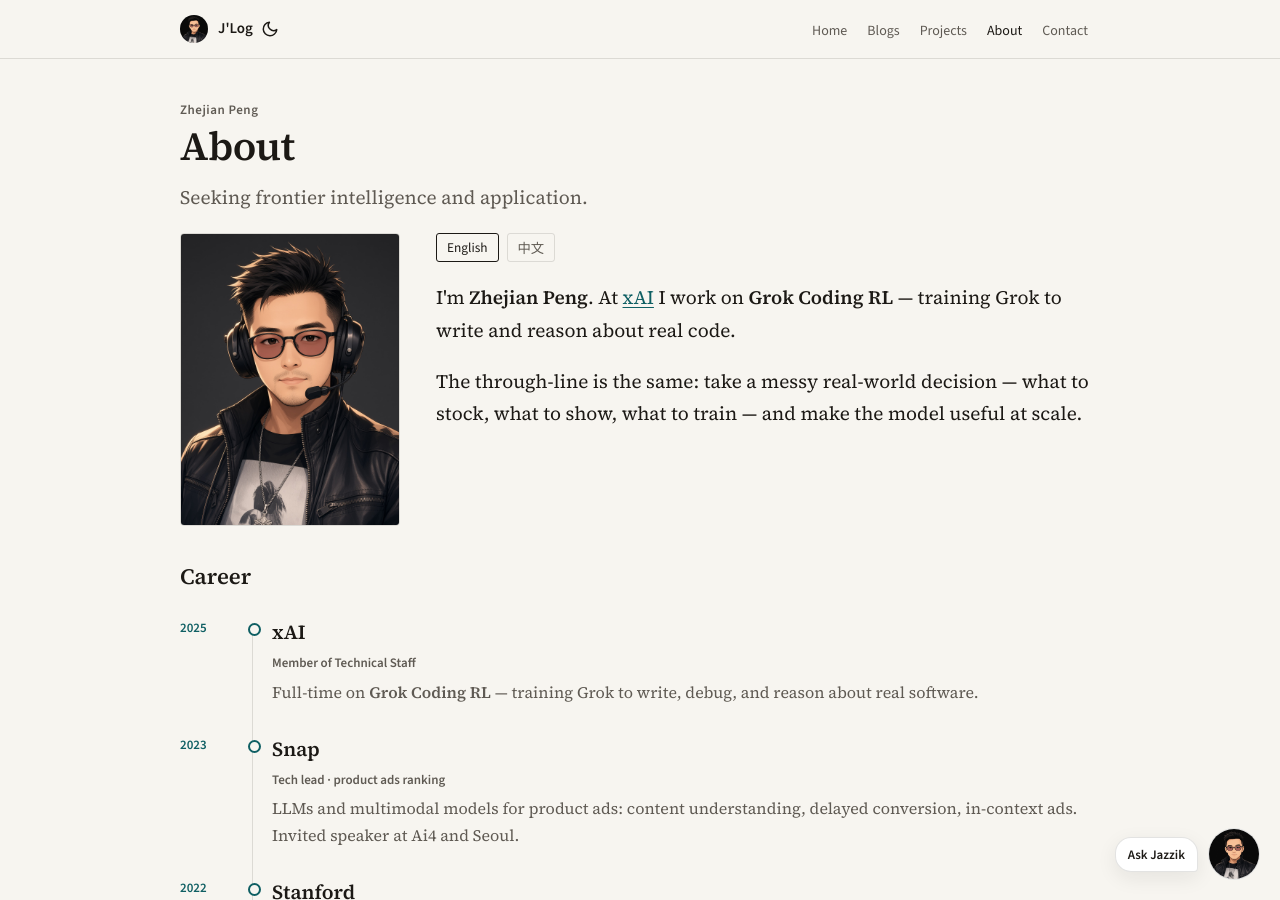
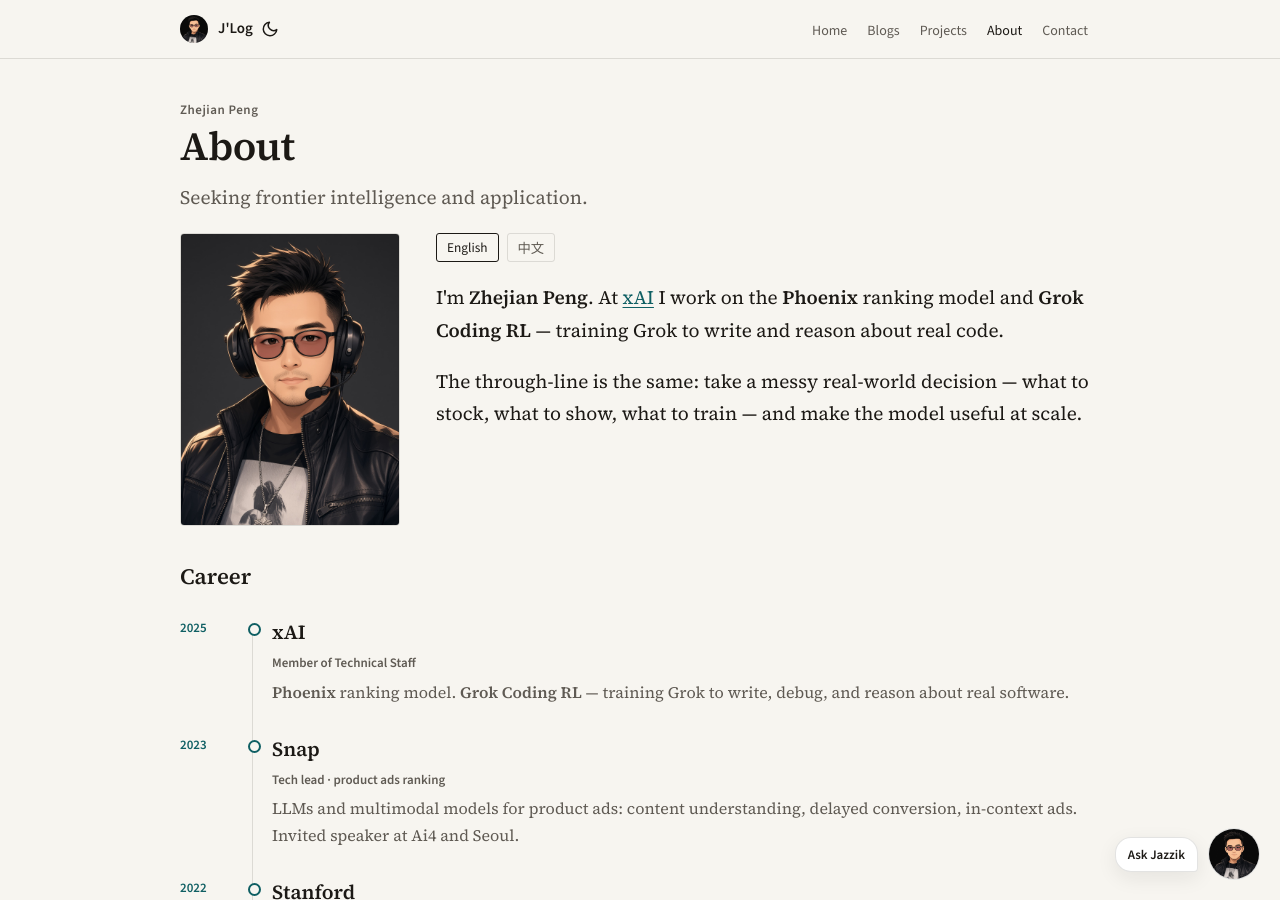
Before and after one commit to jazzikp/jazzikp.github.io, a Jekyll site: the page built from about.html, in a window 1280 px wide and 900 px high. Built offline with Jekyll 4.4.1, drawn with Linux system fonts in a browser that asks for light colours.

Commit message:
Mention Phoenix ranking alongside Coding RL at xAI

```diff
--- a/about.html
+++ b/about.html
@@ -15,12 +15,12 @@
         </div>
 
         <div data-lang-panel="en">
-            <p>I'm <strong>Zhejian Peng</strong>. At <a href="https://x.ai/">xAI</a> I work on <strong>Grok Coding RL</strong> — training Grok to write and reason about real code.</p>
+            <p>I'm <strong>Zhejian Peng</strong>. At <a href="https://x.ai/">xAI</a> I work on the <strong>Phoenix</strong> ranking model and <strong>Grok Coding RL</strong> — training Grok to write and reason about real code.</p>
             <p>The through-line is the same: take a messy real-world decision — what to stock, what to show, what to train — and make the model useful at scale.</p>
         </div>
 
         <div data-lang-panel="zh" hidden>
-            <p>我是<strong>Zhejian Peng</strong>。在 <a href="https://x.ai/">xAI</a> 做 <strong>Grok Coding RL</strong>，训练 Grok 写代码、理解真实软件。</p>
+            <p>我是<strong>Zhejian Peng</strong>。在 <a href="https://x.ai/">xAI</a> 做 <strong>Phoenix</strong> 排序模型和 <strong>Grok Coding RL</strong>，训练 Grok 写代码、理解真实软件。</p>
             <p>一条线贯穿下来：把现实里难决策的问题 —— 补什么货、推什么内容、怎么训练 —— 做成能上线的模型。</p>
         </div>
     </div>
@@ -34,7 +34,7 @@
                 <time>2025</time>
                 <div>
                     <h3>xAI <span>Member of Technical Staff</span></h3>
-                    <p>Full-time on <strong>Grok Coding RL</strong> — training Grok to write, debug, and reason about real software.</p>
+                    <p><strong>Phoenix</strong> ranking model. <strong>Grok Coding RL</strong> — training Grok to write, debug, and reason about real software.</p>
                 </div>
             </li>
             <li class="career-item">
@@ -87,7 +87,7 @@
                 <time>2025</time>
                 <div>
                     <h3>xAI <span>Member of Technical Staff</span></h3>
-                    <p>全职做 <strong>Grok Coding RL</strong>，让 Grok 更能写代码、调试、理解真实软件。</p>
+                    <p><strong>Phoenix</strong> 排序模型。<strong>Grok Coding RL</strong>，让 Grok 更能写代码、调试、理解真实软件。</p>
                 </div>
             </li>
             <li class="career-item">
--- a/index.html
+++ b/index.html
@@ -9,7 +9,7 @@
             <p class="motto">“Extend the light of consciousness to the stars.” <cite>— Elon Musk</cite></p>
             <p class="lede">
                 Writing on ranking, recommendation, and coding RL.
-                At xAI I work on Grok Coding RL.
+                At xAI I work on the Phoenix ranking model and Grok Coding RL.
             </p>
             <div class="actions">
                 <a class="btn ghost" href="{{ site.baseurl }}/about/">About</a>
@@ -37,7 +37,7 @@
         </div>
         <div class="meta-card">
             <strong>2025 · xAI</strong>
-            <p>Grok Coding RL</p>
+            <p>Phoenix ranking. Grok Coding RL.</p>
         </div>
     </section>
 
--- a/workers/resume.js
+++ b/workers/resume.js
@@ -5,7 +5,8 @@
 
 ## Experience
 xAI — Member of Technical Staff (2025–present)
-- Full-time on Grok Coding RL: training Grok to write, debug, and reason about real software.
+- Phoenix ranking model.
+- Grok Coding RL: training Grok to write, debug, and reason about real software.
 
 Snap — Machine Learning Engineer, tech lead, product ads ranking (2023–2025)
 - LLM synthetic labels and content understanding for product ads.
```
